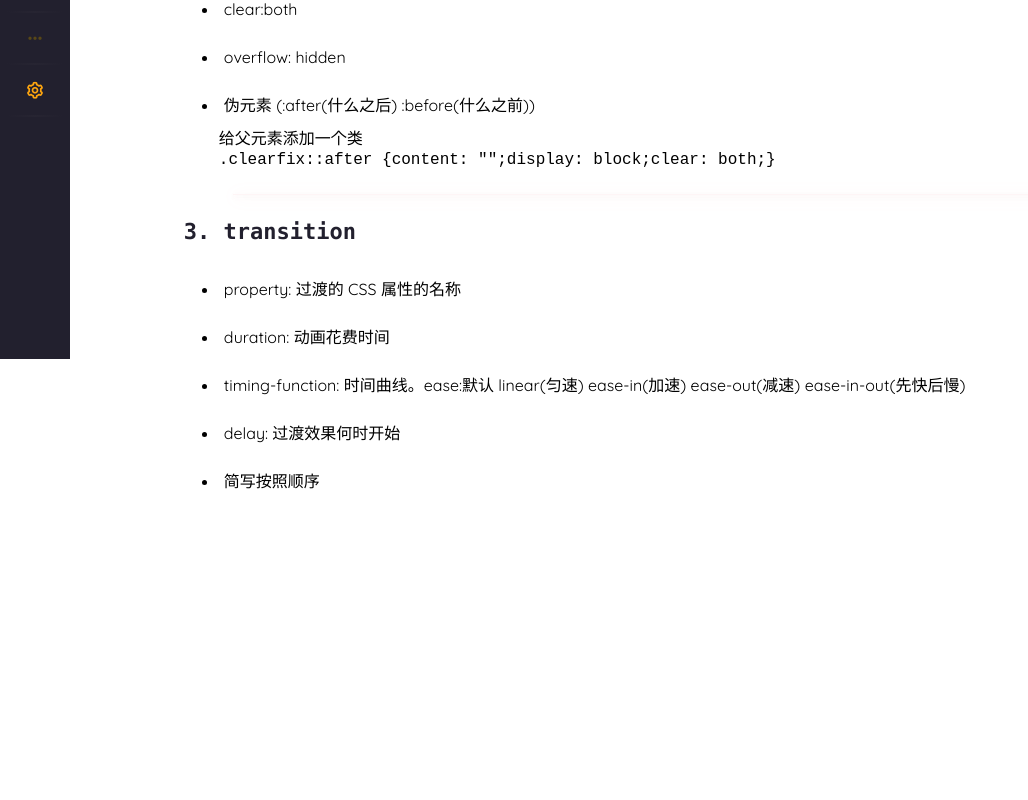
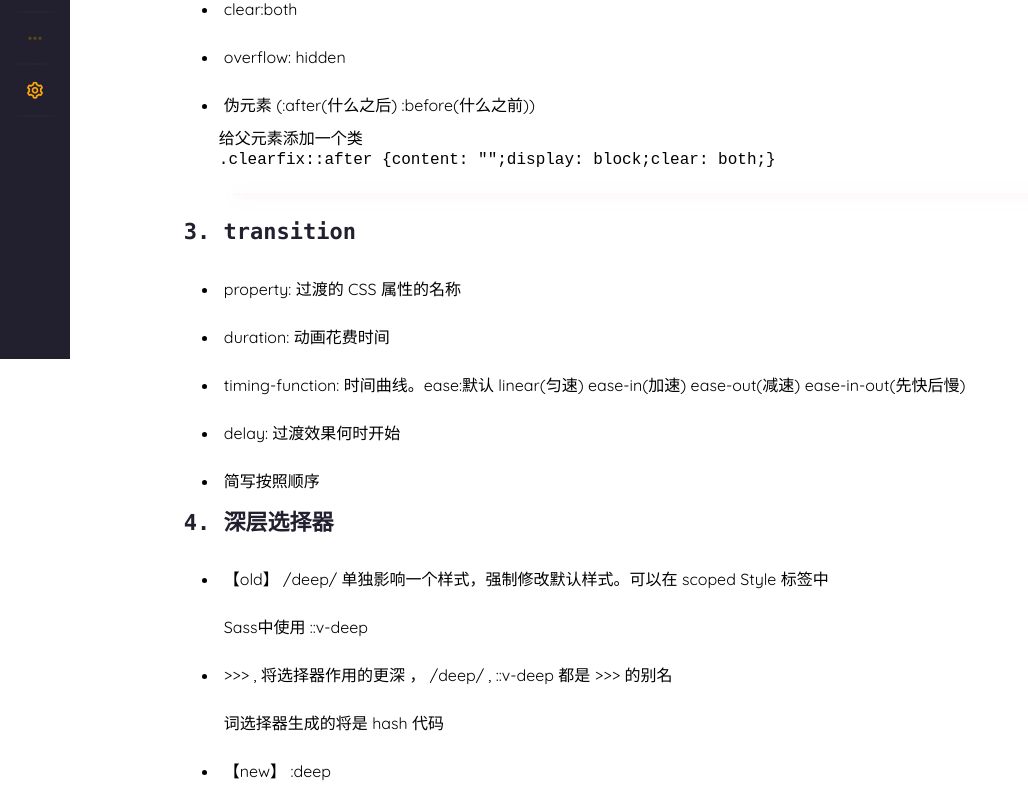
Before and after one commit to cnxianyi/thefangyi.github.io, a Vue app: page /css in a window 1280 px wide. Shown: the part 441-1241 px from the top of the page, without its empty margins (0-1028 px from the left). Before the commit the page ends 951 px from the top, so only its background shows below. Built offline with nearby package versions, Linux system fonts and the light colour scheme.

Commit message:
1.0.3.0.5
内容添加

```diff
--- a/package.json
+++ b/package.json
@@ -9,6 +9,7 @@
   "dependencies": {
     "axios": "^0.21.1",
     "core-js": "^3.6.5",
+    "json-server": "^0.16.3",
     "vue": "^3.0.0",
     "vue-class-component": "^8.0.0-0",
     "vue-router": "^4.0.0-0",
--- a/src/study/css/css.vue
+++ b/src/study/css/css.vue
@@ -43,6 +43,15 @@
                     <li>简写按照顺序</li>
                 </ul>
 
+                <h4>深层选择器</h4>
+                <ul>
+                    <li>【old】 /deep/ 单独影响一个样式，强制修改默认样式。可以在 scoped Style 标签中 <br>
+                    Sass中使用 ::v-deep</li>
+                    <li> >>> , 将选择器作用的更深 ， /deep/ , ::v-deep 都是 >>> 的别名 <br>
+                    词选择器生成的将是 hash 代码</li>
+                    <li>【new】 :deep</li>
+                </ul>
+
 
 
 
--- a/src/study/npm/npmBasis.vue
+++ b/src/study/npm/npmBasis.vue
@@ -20,8 +20,11 @@
                 <li>安装完Node后默认安装npm</li>
                 <li>node_modules · 包目录</li>
                 <li>package-lock.json · </li>
-                <li>dependencies · 运行时依赖</li>
-                <li>devDependencies · 开发时依赖，上线后不需要的依赖</li>
+                <li>dependencies · 运行时依赖 <br>
+                npm i *** -S / --save</li>
+                <li>devDependencies · 开发时依赖，上线后不需要的依赖
+                    <br> npm i -D / --save-dev
+                </li>
             </ul>
             <hr>
             <h4>命令</h4>
```
Also changed, not shown: 1 other file (tests, documents, lock files or other folders).
